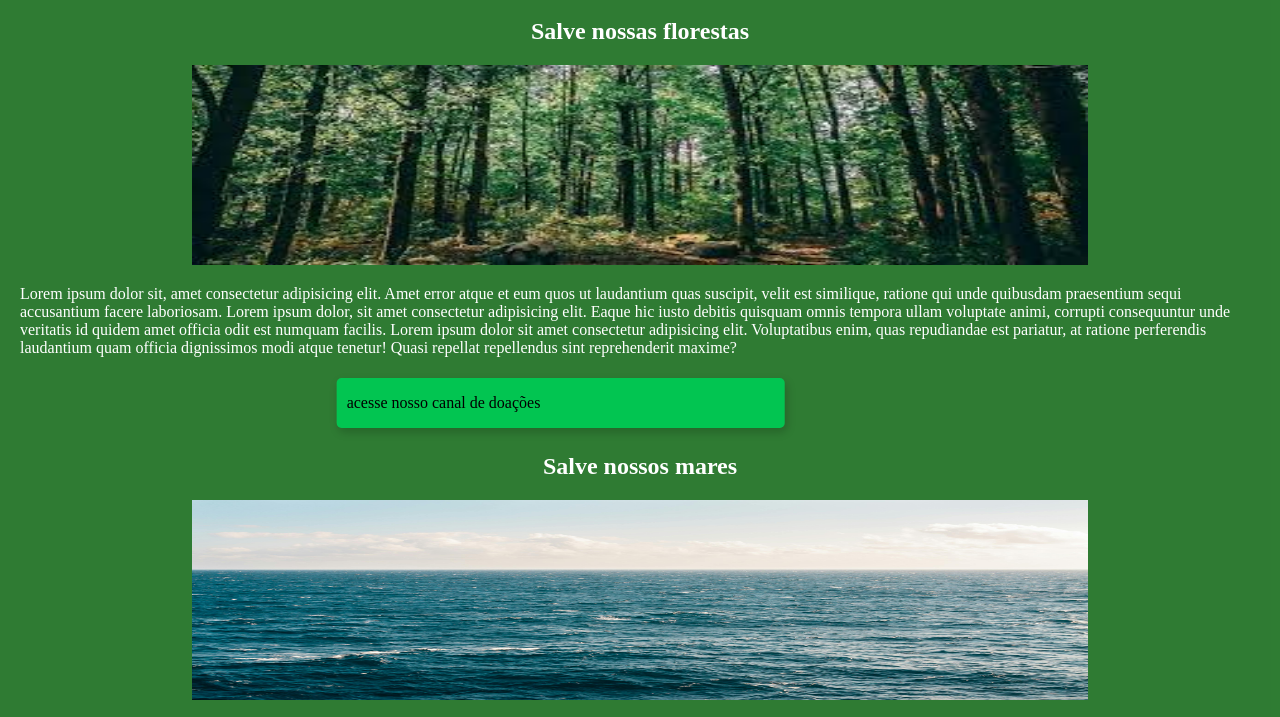
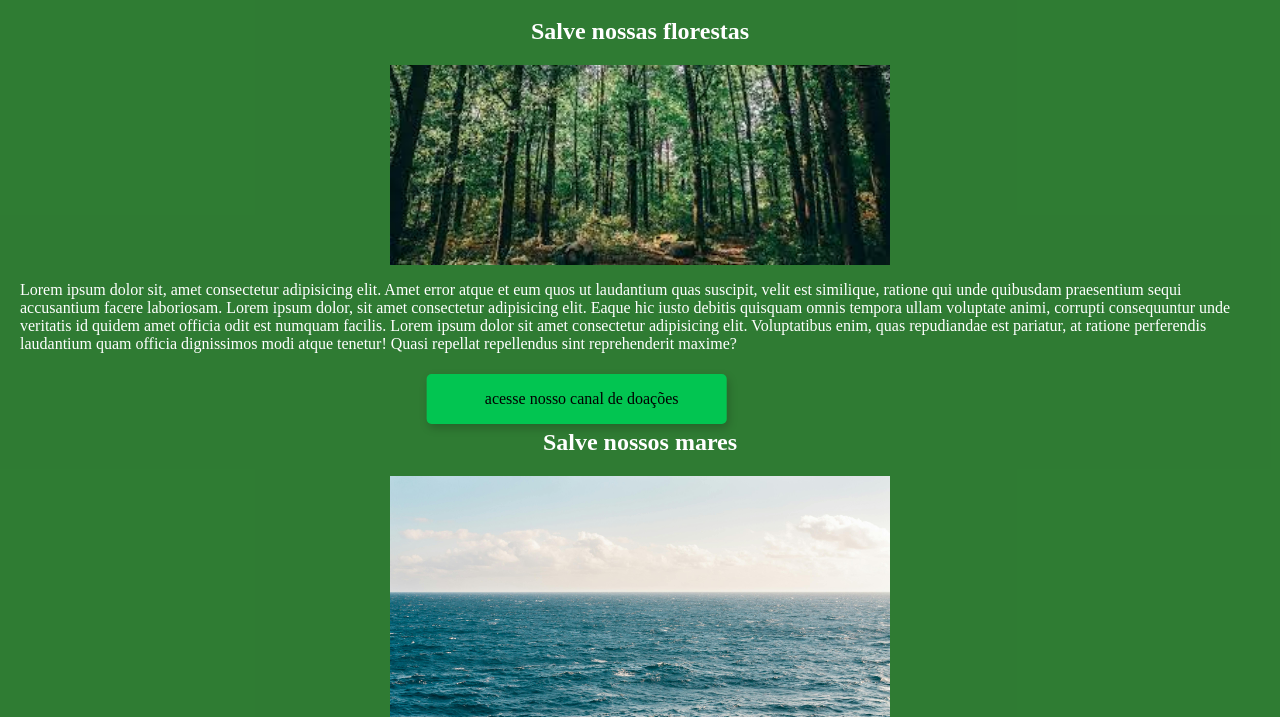
Before and after one commit to felipesmatos/Transitions_Animations, a plain HTML site: page animation01.html in a window 1280 px wide. Shown: the part 40-757 px from the top of the page. Drawn offline with Linux system fonts and the light colour scheme.

Commit message:
deixando mais reponsivo

```diff
--- a/animation01.html
+++ b/animation01.html
@@ -13,19 +13,19 @@
 
         @keyframes anuncio-perc {
             0%{
-                transform: translate(630px, -55px);
+                transform: translate(100vw,-55px);
             }
             100%{
-                transform: translate(-250px,-55px);
+                transform: translate(-100vw,-55px);
             }
         }
 
         @keyframes anuncio {
             from{
-                transform: translate(630px, -55px);
+                transform: translate(100vw,-55px);
             }
             to{
-                transform: translate(-250px,-55px);
+                transform: translate(-100vw,-55px);
             }
         }
 
@@ -41,9 +41,12 @@
             padding-bottom: 50px;
         }
         img{
-            margin-left: 15%;
+            display: block;
             width: 70%;
-            height: 200px;
+            margin: auto;
+            height: 70%;
+            max-width: 500px;
+            height: auto;
             /* background-color: rgb(0, 255, 42); */
             transition: box-shadow 1s;
         }
@@ -53,18 +56,19 @@
 
         h1, h2{
             text-align: center;
-        }
-        h1{
             margin-top: 0px;
         }
+
         div{
             height: 50px;
-            width: 35%;
+            width: 34%;
+            max-width: 300px;
+            min-width: 200px;
             border-radius: 5px;
             box-shadow: 2px 4px 10px rgba(0, 0, 0, 0.199);
             background-color: rgba(0, 201, 84, 0.945);
             position: absolute;
-            transform: translate(630px, -55px);
+            transform: translate(690px, -55px);
             color: rgb(0, 0, 0);
             animation: anuncio 15s linear infinite;
         }
@@ -72,13 +76,14 @@
             padding: 0px 20px 10px 20px;
         }
         p.doacao{
+           text-align: center;
             padding:0px 0px 0px 10px;
 
             /* duration | easing-function | delay | iteration-count | direction |   fill-mode | play-state | nome */
-            animation: 3s ease-in 1s 2 reverse both paused anuncio;
+            /* animation: 3s ease-in 1s 2 reverse both paused anuncio;
 
             /* duration | easing-function | delay | nome */
-            animation: 3s ease-in 1s anuncio;
+            /* animation: 3s ease-in 1s anuncio; */
 
         }
     </style>
```
Also changed, not shown: transition02.html (+5 -1 lines).
